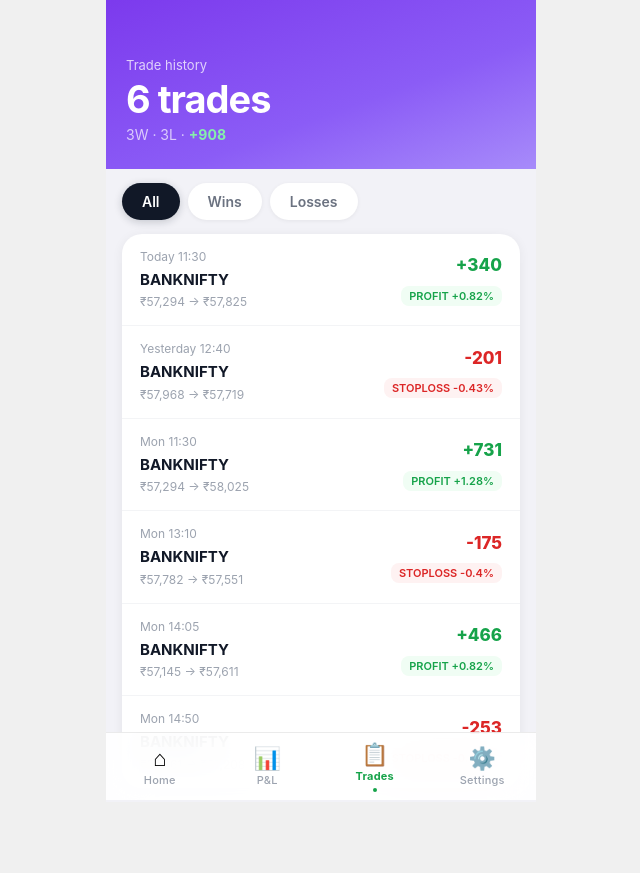
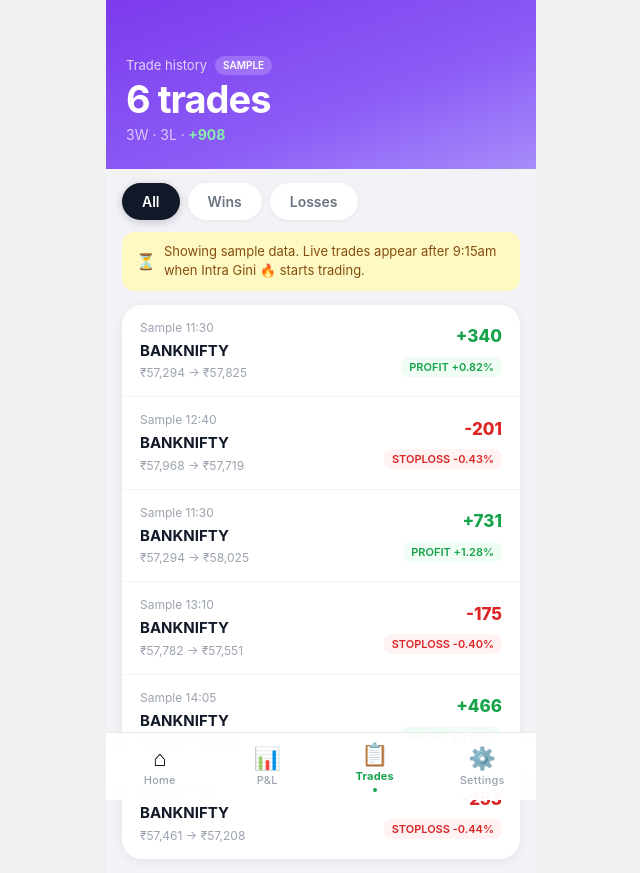
Before and after one commit to ankitloomba/trading-pwa, a Next.js app: page /trades in a window 1280 px wide. Shown: the whole page, without its empty margins (319-959 px from the left). Before the commit the page ends 802 px from the top, so only its background shows below. Built offline with nearby package versions, Linux system fonts and the light colour scheme; no server answers; the database is empty.

Commit message:
Add files via upload

```diff
--- a/app/trades/page.js
+++ b/app/trades/page.js
@@ -1,29 +1,58 @@
 'use client'
-import { useState } from 'react'
+import { useState, useEffect } from 'react'
 
-const TRADES = [
-  {time:'Today 11:30',sym:'BANKNIFTY',entry:57294,exit:57825,pnl:340,pct:0.82,reason:'PROFIT'},
-  {time:'Yesterday 12:40',sym:'BANKNIFTY',entry:57968,exit:57719,pnl:-201,pct:-0.43,reason:'STOPLOSS'},
-  {time:'Mon 11:30',sym:'BANKNIFTY',entry:57294,exit:58025,pnl:731,pct:1.28,reason:'PROFIT'},
-  {time:'Mon 13:10',sym:'BANKNIFTY',entry:57782,exit:57551,pnl:-175,pct:-0.40,reason:'STOPLOSS'},
-  {time:'Mon 14:05',sym:'BANKNIFTY',entry:57145,exit:57611,pnl:466,pct:0.82,reason:'PROFIT'},
-  {time:'Mon 14:50',sym:'BANKNIFTY',entry:57461,exit:57208,pnl:-253,pct:-0.44,reason:'STOPLOSS'},
+const SAMPLE_TRADES = [
+  {entry_time:'Sample 11:30',symbol:'BANKNIFTY',entry_price:57294,exit_price:57825,pnl:340,pnl_pct:0.82,reason:'PROFIT'},
+  {entry_time:'Sample 12:40',symbol:'BANKNIFTY',entry_price:57968,exit_price:57719,pnl:-201,pnl_pct:-0.43,reason:'STOPLOSS'},
+  {entry_time:'Sample 11:30',symbol:'BANKNIFTY',entry_price:57294,exit_price:58025,pnl:731,pnl_pct:1.28,reason:'PROFIT'},
+  {entry_time:'Sample 13:10',symbol:'BANKNIFTY',entry_price:57782,exit_price:57551,pnl:-175,pnl_pct:-0.40,reason:'STOPLOSS'},
+  {entry_time:'Sample 14:05',symbol:'BANKNIFTY',entry_price:57145,exit_price:57611,pnl:466,pnl_pct:0.82,reason:'PROFIT'},
+  {entry_time:'Sample 14:50',symbol:'BANKNIFTY',entry_price:57461,exit_price:57208,pnl:-253,pnl_pct:-0.44,reason:'STOPLOSS'},
 ]
 
 export default function Trades() {
   const [filter, setFilter] = useState('All')
-  const trades = TRADES.filter(t=>filter==='All'?true:filter==='Wins'?t.pnl>0:t.pnl<0)
-  const totalPnl = trades.reduce((s,t)=>s+t.pnl,0)
+  const [trades, setTrades] = useState(SAMPLE_TRADES)
+  const [isLive, setIsLive] = useState(false)
+  const [loading, setLoading] = useState(true)
+
+  useEffect(() => {
+    fetch('/api/trades?period=week')
+      .then(r => r.json())
+      .then(d => {
+        if (d.trades && d.trades.length > 0) {
+          setTrades(d.trades)
+          setIsLive(true)
+        }
+        setLoading(false)
+      })
+      .catch(() => setLoading(false))
+  }, [])
+
+  const filtered = trades.filter(t =>
+    filter === 'All' ? true : filter === 'Wins' ? t.pnl > 0 : t.pnl < 0
+  )
+  const totalPnl = filtered.reduce((s, t) => s + parseFloat(t.pnl), 0)
 
   return (
     <div style={{minHeight:'100dvh',background:'#f2f2f7'}}>
       <div style={{background:'linear-gradient(160deg,#7c3aed 0%,#8b5cf6 60%,#a78bfa 100%)',padding:'56px 20px 24px',paddingTop:'calc(56px + env(safe-area-inset-top))'}}>
-        <p style={{color:'rgba(255,255,255,0.75)',fontSize:'13px',marginBottom:'4px'}}>Trade history</p>
-        <h1 style={{color:'white',fontSize:'38px',fontWeight:'700',letterSpacing:'-1px',lineHeight:1}}>{trades.length} trades</h1>
+        <div style={{display:'flex',alignItems:'center',gap:'8px',marginBottom:'4px'}}>
+          <p style={{color:'rgba(255,255,255,0.75)',fontSize:'13px'}}>Trade history</p>
+          {!isLive && !loading && (
+            <span style={{background:'rgba(255,255,255,0.2)',color:'white',fontSize:'10px',padding:'2px 8px',borderRadius:'10px',fontWeight:'600'}}>SAMPLE</span>
+          )}
+          {isLive && (
+            <span style={{background:'rgba(134,239,172,0.3)',color:'#86efac',fontSize:'10px',padding:'2px 8px',borderRadius:'10px',fontWeight:'600'}}>LIVE</span>
+          )}
+        </div>
+        <h1 style={{color:'white',fontSize:'38px',fontWeight:'700',letterSpacing:'-1px',lineHeight:1}}>{filtered.length} trades</h1>
         <p style={{color:'rgba(255,255,255,0.7)',fontSize:'14px',marginTop:'6px'}}>
-          {trades.filter(t=>t.pnl>0).length}W · {trades.filter(t=>t.pnl<0).length}L · <span style={{color:totalPnl>=0?'#86efac':'#fca5a5',fontWeight:'700'}}>{totalPnl>=0?'+':''}{totalPnl}</span>
+          {filtered.filter(t=>t.pnl>0).length}W · {filtered.filter(t=>t.pnl<0).length}L ·
+          <span style={{color:totalPnl>=0?'#86efac':'#fca5a5',fontWeight:'700'}}> {totalPnl>=0?'+':''}{Math.round(totalPnl)}</span>
         </p>
       </div>
+
       <div style={{padding:'14px 16px 0',display:'flex',gap:'8px'}}>
         {['All','Wins','Losses'].map(f=>(
           <button key={f} onClick={()=>setFilter(f)} style={{padding:'8px 20px',borderRadius:'20px',border:'none',fontSize:'14px',fontWeight:'600',cursor:'pointer',background:filter===f?'#111827':'white',color:filter===f?'white':'#6b7280',boxShadow:filter===f?'0 2px 8px rgba(17,24,39,0.2)':'0 1px 4px rgba(0,0,0,0.06)'}}>
@@ -31,20 +60,32 @@ export default function Trades() {
           </button>
         ))}
       </div>
+
+      {!isLive && !loading && (
+        <div style={{margin:'12px 16px 0',background:'#fef9c3',borderRadius:'12px',padding:'10px 14px',display:'flex',alignItems:'center',gap:'8px'}}>
+          <span style={{fontSize:'16px'}}>⏳</span>
+          <p style={{fontSize:'13px',color:'#854d0e'}}>Showing sample data. Live trades appear after 9:15am when Intra Gini 🔥 starts trading.</p>
+        </div>
+      )}
+
       <div style={{padding:'14px 16px'}}>
         <div style={{background:'white',borderRadius:'20px',overflow:'hidden',boxShadow:'0 2px 12px rgba(0,0,0,0.06)'}}>
-          {trades.length===0?(
-            <p style={{textAlign:'center',padding:'40px 20px',color:'#9ca3af',fontSize:'15px'}}>No trades found</p>
-          ):trades.map((t,i)=>(
-            <div key={i} style={{display:'flex',alignItems:'center',justifyContent:'space-between',padding:'14px 18px',borderBottom:i<trades.length-1?'1px solid #f3f4f6':'none'}}>
+          {filtered.length===0?(
+            <p style={{textAlign:'center',padding:'40px 20px',color:'#9ca3af',fontSize:'15px'}}>No trades yet</p>
+          ):filtered.map((t,i)=>(
+            <div key={i} style={{display:'flex',alignItems:'center',justifyContent:'space-between',padding:'14px 18px',borderBottom:i<filtered.length-1?'1px solid #f3f4f6':'none'}}>
               <div style={{flex:1,minWidth:0}}>
-                <p style={{fontSize:'12px',color:'#9ca3af',marginBottom:'3px'}}>{t.time}</p>
-                <p style={{fontSize:'15px',fontWeight:'700',color:'#111827',marginBottom:'2px'}}>{t.sym}</p>
-                <p style={{fontSize:'12px',color:'#9ca3af'}}>₹{t.entry.toLocaleString()} → ₹{t.exit.toLocaleString()}</p>
+                <p style={{fontSize:'12px',color:'#9ca3af',marginBottom:'3px'}}>{t.entry_time}</p>
+                <p style={{fontSize:'15px',fontWeight:'700',color:'#111827',marginBottom:'2px'}}>{t.symbol || 'BANKNIFTY'}</p>
+                <p style={{fontSize:'12px',color:'#9ca3af'}}>₹{parseFloat(t.entry_price).toLocaleString()} → ₹{parseFloat(t.exit_price).toLocaleString()}</p>
               </div>
               <div style={{textAlign:'right',flexShrink:0}}>
-                <p style={{fontSize:'17px',fontWeight:'800',color:t.pnl>0?'#16a34a':'#dc2626',marginBottom:'3px'}}>{t.pnl>0?'+':''}{t.pnl}</p>
-                <span style={{fontSize:'11px',fontWeight:'600',padding:'3px 8px',borderRadius:'8px',background:t.pnl>0?'#f0fdf4':'#fef2f2',color:t.pnl>0?'#16a34a':'#dc2626'}}>{t.reason} {t.pct>0?'+':''}{t.pct}%</span>
+                <p style={{fontSize:'17px',fontWeight:'800',color:t.pnl>0?'#16a34a':'#dc2626',marginBottom:'3px'}}>
+                  {t.pnl>0?'+':''}{Math.round(t.pnl)}
+                </p>
+                <span style={{fontSize:'11px',fontWeight:'600',padding:'3px 8px',borderRadius:'8px',background:t.pnl>0?'#f0fdf4':'#fef2f2',color:t.pnl>0?'#16a34a':'#dc2626'}}>
+                  {t.reason} {parseFloat(t.pnl_pct)>0?'+':''}{parseFloat(t.pnl_pct).toFixed(2)}%
+                </span>
               </div>
             </div>
           ))}
```
